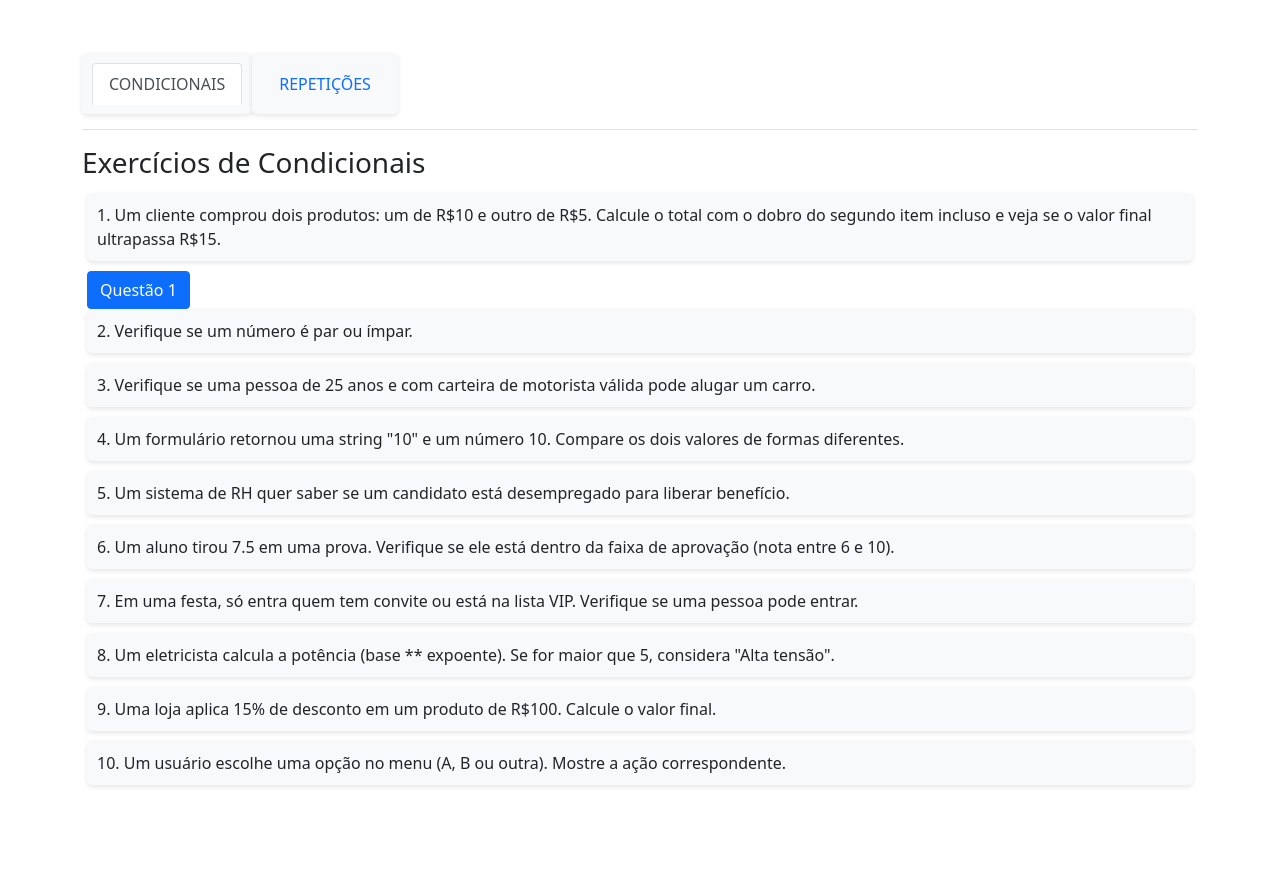
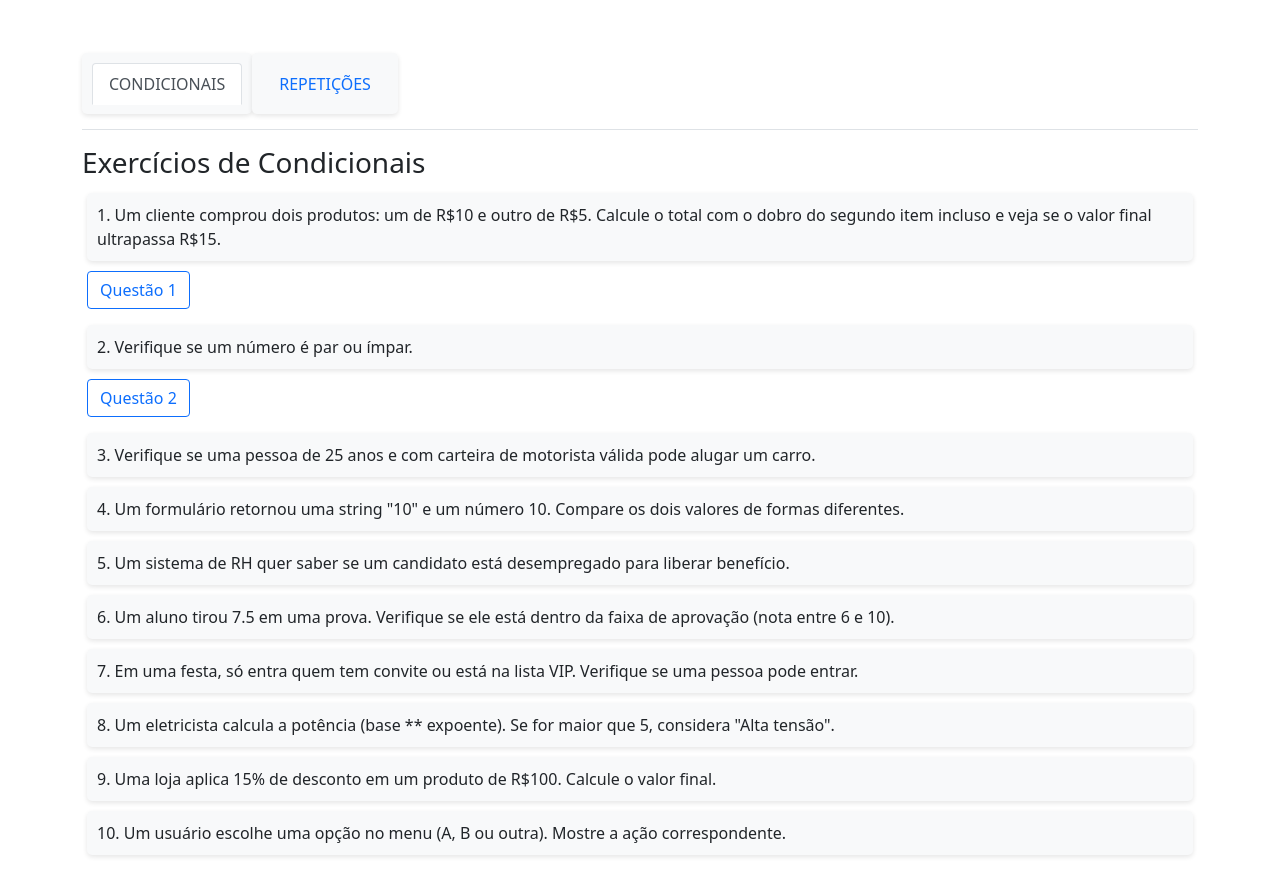
Before and after one commit to romero-gt/logica, a website: page index.html in a window 1280 px wide. Before the commit the page ends 816 px from the top, so only its background shows below. Drawn offline with nearby package versions, Linux system fonts and the light colour scheme.

Commit message:
feat:função da  questão 02 de condicionais

```diff
--- a/condicionais.js
+++ b/condicionais.js
@@ -9,3 +9,15 @@ function question01() {
         alert(`Valor total: R$${total},00, não passou de R$15,00`)
     }
 }
+
+function question02() {
+    let numero = Number(prompt("Digite um número: "))
+
+    if (numero % 2 === 0) {
+        alert(`${numero} é par!`)
+    } else if (numero === 0) {
+        alert('É zero')
+    } else {
+        alert(`${numero} é ímpar!`)
+    }
+}
--- a/index.html
+++ b/index.html
@@ -44,8 +44,9 @@
                 <h3>Exercícios de Condicionais</h3>
                 <ul>
                     <li>1. Um cliente comprou dois produtos: um de R$10 e outro de R$5. Calcule o total com o dobro do segundo item incluso e veja se o valor final ultrapassa R$15.</li>
-                    <button class="btn btn-primary" onclick="question01()">Questão 1</button>
+                    <button class="btn btn-outline-primary mb-3" onclick="question01()">Questão 1</button>
                     <li>2. Verifique se um número é par ou ímpar.</li>
+                    <button class="btn btn-outline-primary mb-3" onclick="question02()">Questão 2</button>
                     <li>3. Verifique se uma pessoa de 25 anos e com carteira de motorista válida pode alugar um carro.</li>
                     <li>4. Um formulário retornou uma string "10" e um número 10. Compare os dois valores de formas diferentes.</li>
                     <li>5. Um sistema de RH quer saber se um candidato está desempregado para liberar benefício.</li>
```
Also changed, not shown: package.json (+12 -1 lines).
